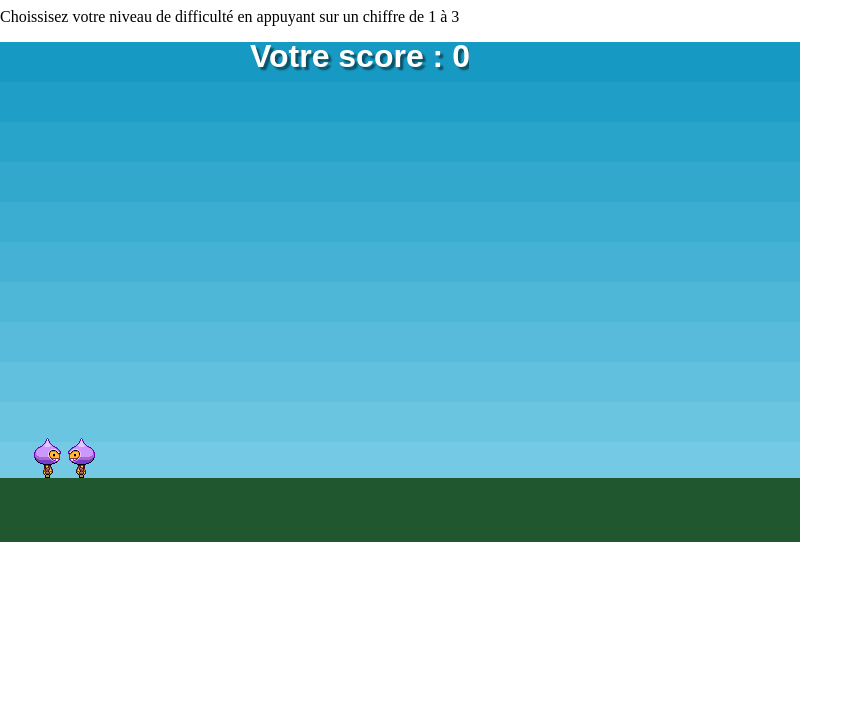
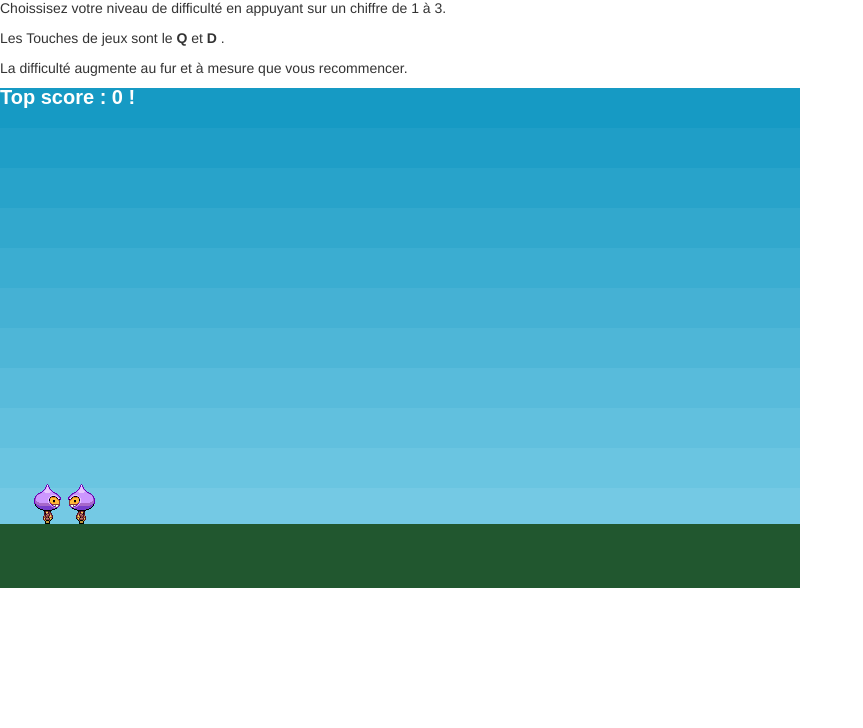
Before and after one commit to Shinigani/PhaserProject, a plain HTML site: page index.html in a window 1280 px wide. Shown: the part 72-800 px from the top of the page, without its empty margins (0-863 px from the left). Drawn offline with nearby package versions, Linux system fonts and the light colour scheme.

Commit message:
Finalisation du projet (ajout de json)

```diff
--- a/index.html
+++ b/index.html
@@ -2,22 +2,21 @@
 <html lang="en">
 <head>
 	<meta charset="UTF-8" />
+	<link rel="stylesheet" href="https://maxcdn.bootstrapcdn.com/bootstrap/3.3.7/css/bootstrap.min.css" integrity="sha384-BVYiiSIFeK1dGmJRAkycuHAHRg32OmUcww7on3RYdg4Va+PmSTsz/K68vbdEjh4u" crossorigin="anonymous">
 	<title>Phaser - Making your first game, part 1</title>
 	<script type="text/javascript" src="js/phaser.min.js"></script>
+	<script   src="https://code.jquery.com/jquery-3.2.1.min.js"   integrity="sha256-hwg4gsxgFZhOsEEamdOYGBf13FyQuiTwlAQgxVSNgt4="   crossorigin="anonymous"></script>
 	<style type="text/css">
-	body {
-		margin: 0;
-	}
+
 	</style>
 </head>
 <body>
 	<h1>Bonjour mon premier jeux avc Javascript</h1>
-	<p>Choissisez votre niveau de difficulté en appuyant sur un chiffre de 1 à 3</p>
-	<div id="affichage">
-
-	</div>
+	<p>Choissisez votre niveau de difficulté en appuyant sur un chiffre de 1 à 3.</p>
+	<p>Les Touches de jeux sont le <strong>Q</strong> et <strong>D</strong> .</p>
+	<p>La difficulté augmente au fur et à mesure que vous recommencer.</p>
+	<div id="affichage"></div>
 
 	<script src="js/script.js"></script>
-
 </body>
 </html>
--- a/js/script.js
+++ b/js/script.js
@@ -1,3 +1,16 @@
+
+$.ajax({
+  dataType: "json",
+  url: "json/jeux.json",
+  success: function(result) {
+    console.log(result);
+    localStorage.setItem('top', result.top);
+    localStorage.setItem('scoretext', result.scoretext);
+    localStorage.setItem('winmessage', result.winmessage);
+
+
+  }
+});
 var game = new Phaser.Game(800, 500, Phaser.AUTO, 'affichage', { preload: preload, create: create, update: update });
 
 function preload() {
@@ -16,6 +29,18 @@ var keyS;
 var keyD;
 var intMouvement = 0;
 var text;
+var PushMeD;
+var PushMeG;
+var accelerationD =0;
+var accelerationG =0;
+var acceleration = 0;
+var input = 0;
+var topScoreText = localStorage.getItem("top");
+var ScorePersoText = localStorage.getItem("scoretext");
+var TextWin = localStorage.getItem("winmessage");
+var topScore = localStorage.getItem("highscore");
+var rejouer = 0;
+
 function create() {
   //  We're going to be using physics, so enable the Arcade Physics system
   game.physics.startSystem(Phaser.Physics.ARCADE);
@@ -93,24 +118,26 @@ function create() {
   // 	//  This just gives each star a slightly random bounce value
   // 	star.body.bounce.y = 0.6 + Math.random() * 0.2;
   // }
-  var style = { font: "bold 32px Arial", fill: "#fff", boundsAlignH: "center", boundsAlignV: "middle" };
-  text = game.add.text(250,0, "Votre score : " + intMouvement , style);
-  result = game.add.text(50,50, "" , style);
+  var style = { font: "bold 20px Arial", fill: "#fff", boundsAlignH: "center", boundsAlignV: "middle" };
+  var style2 = { font: "bold 20px Arial", fill: "#fff", boundsAlignH: "center", boundsAlignV: "middle" };
+  text = game.add.text(250,0, ScorePersoText + intMouvement , style);
+  result = game.add.text(150,50, "" , style2);
+  if (topScore != "" && topScore != undefined && topScore != null) {
+      topplayer = game.add.text(0,0, topScoreText  + topScore + " !" , style2);
+  } else {
+    topplayer = game.add.text(0,0, "Top score : 0 !" , style2);
+  }
   text.setShadow(3, 3, 'rgba(0,0,0,0.5)', 2);
+
 }
-
-var PushMeD;
-var PushMeG;
-var accelerationD =0;
-var accelerationG =0;
-var acceleration = 0;
-var input = 0;
 
 function update() {
   //  Collide the player and the stars with the platforms
   game.physics.arcade.collide(player, platforms);
   game.physics.arcade.collide(player2, platforms);
   game.physics.arcade.collide(player, player2);
+
+
   //game.physics.arcade.collide(stars, platforms);
 
   // game.physics.arcade.overlap(player, stars, collectStar, null, this);
@@ -183,35 +210,41 @@ function update() {
     player.animations.stop();
     player.body.velocity.x = 0;
     player2.body.velocity.x = 0;
-    result.setText("Félicitation vous avez Gagner ! R pour rejouer");
+    result.setText(TextWin);
+    rejouer = 1;
   }
   var statut;
-
+  if (rejouer == 1)
+  {
+    if (keyR.isDown)
+    {
+      player.body.position.x = 32;
+      player2.body.position.x = 65;
+      result.setText("");
+      if (topScore < intMouvement)
+      {
+        localStorage.setItem('highscore', intMouvement);
+        topScore = localStorage.getItem('highscore');
+      }
+      text.setText(topScoreText + intMouvement + " points !");
+      topplayer.setText(topScoreText + topScore + " points !");
+      accelerationG = 0;
+      accelerationD = 0;
+      intMouvement = 0;
+      input += 10;
+      rejouer = 0;
+    }
+  }
   if (keyS.isDown)
   {
-    // console.log(intMouvement);
-    // if (intMouvement%2 == 0)
-    // {
-    // 	statut = 0;
-    // 	console.log("Input :" + input);
-    //
-    // }
-      console.log("vitesse d'acceleration :" + player.body.velocity.x);
-      console.log("Vitesse du joueur :" + acceleration);
-      console.log("Input :" + input);
+    console.log("vitesse d'acceleration :" + player.body.velocity.x);
+    console.log("Vitesse du joueur :" + acceleration);
+    console.log("Input :" + input);
+    console.log("Score actuel :" + intMouvement);
+    console.log("Highscore :" + topScore);
   }
 
-  if (keyR.isDown)
-  {
-    player.body.position.x = 32;
-    player2.body.position.x = 65;
-    result.setText("");
-    intMouvement = 0;
-    text.setText("Votre score " + intMouvement + " points !");
-    accelerationG = 0;
-    accelerationD = 0;
-    input = 0;
-  }
+
 }
 
 function collectStar (player, star) {
--- /dev/null
+++ b/json/jeux.json
@@ -0,0 +1,5 @@
+{
+  "top": "Top score : ",
+  "scoretext": "Votre score : ",
+  "winmessage": "Félicitation vous avez Gagner ! R pour rejouer"
+}
```
Also changed, not shown: 1 other file.
